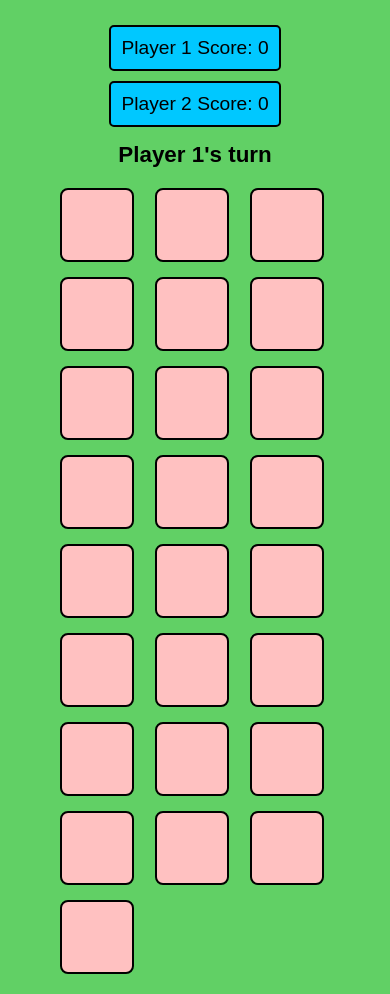
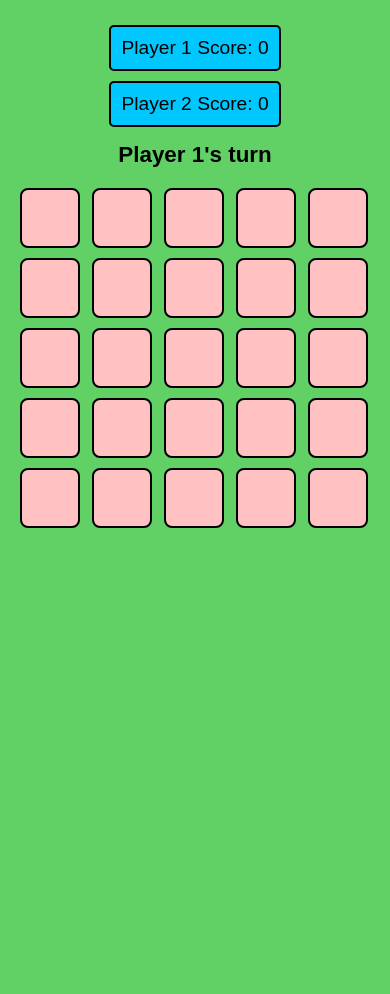
Before and after one commit to Ceres2805/Quantum-Squares, a plain HTML site: page index.html in a window 390 px wide. After the commit the page ends 844 px from the top, so only its background shows below. Drawn offline with Linux system fonts and the light colour scheme.

Commit message:
Update styles.css

```diff
--- a/styles.css
+++ b/styles.css
@@ -32,6 +32,7 @@ body {
     grid-template-columns: repeat(5, 100px);
     gap: 15px;
     justify-content: center;
+    margin: 0 auto;
 }
 
 .block {
@@ -74,10 +75,12 @@ body {
 
 @media (max-width: 600px) {
     .block-list {
-        grid-template-columns: repeat(3, 80px);
+        grid-template-columns: repeat(5, 1fr);
+        gap: 10px;
     }
     .block {
-        padding: 10px;
-        font-size: 0.9em;
+        width: 40px;
+        height: 40px;
+        padding: 8px;
     }
 }
```
